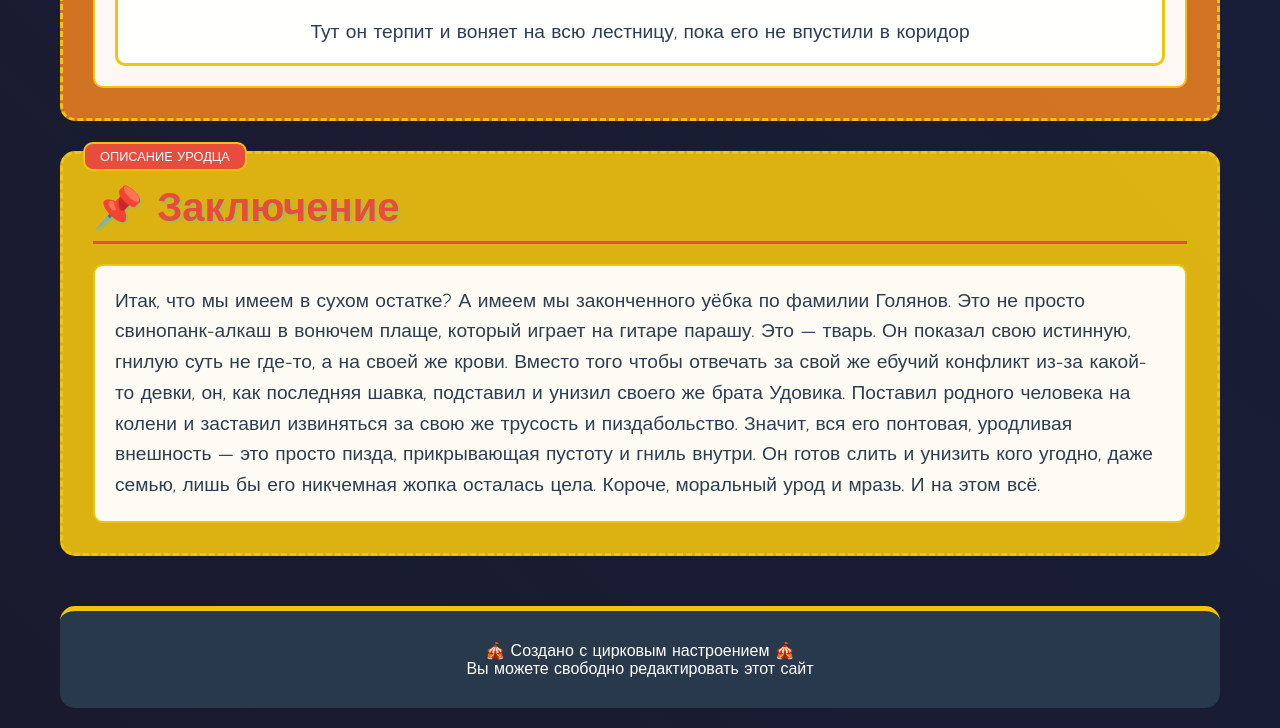
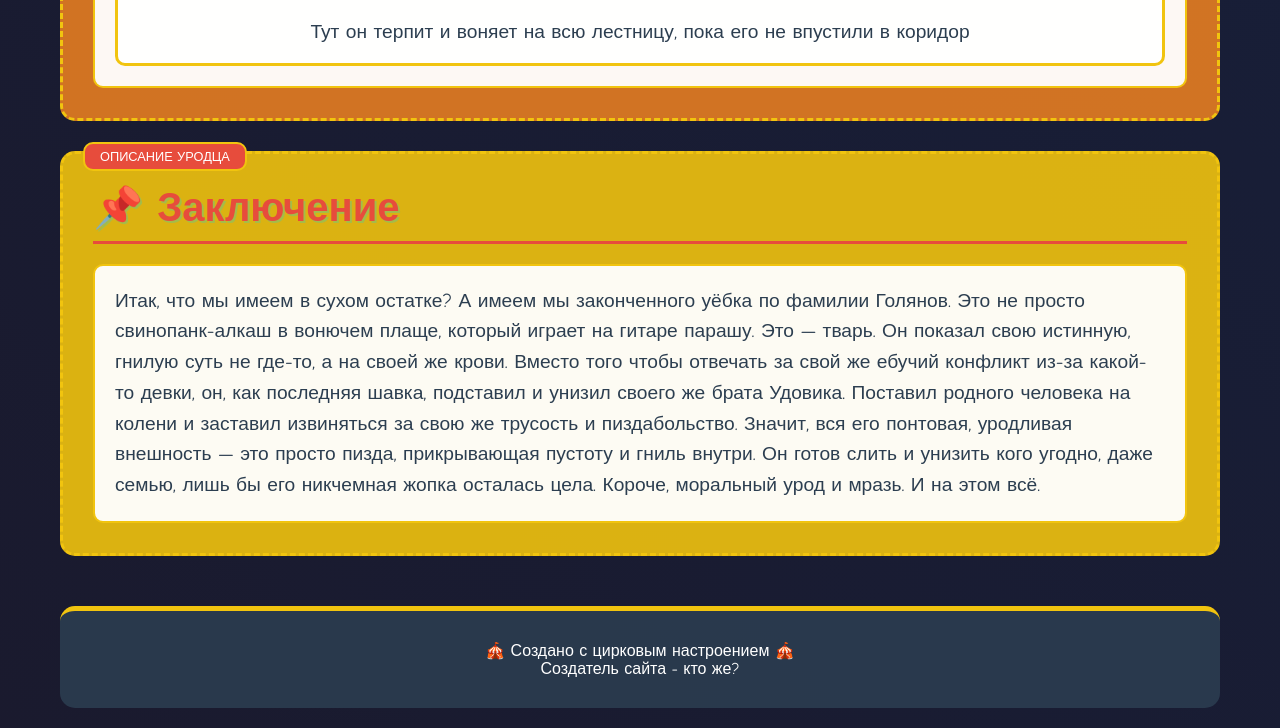
Before and after one commit to golyanov/golyanov.github.io, a plain HTML site: page index.html in a window 1280 px wide. Shown: the part 1611-2339 px from the top of the page. Drawn offline with Linux system fonts and the light colour scheme.

Commit message:
Update index.html

```diff
--- a/index.html
+++ b/index.html
@@ -323,7 +323,7 @@
 
         <footer>
             <p>🎪 Создано с цирковым настроением 🎪</p>
-            <p>Вы можете свободно редактировать этот сайт</p>
+            <p>Создатель сайта - кто же?</p>
         </footer>
     </div>
 
@@ -369,4 +369,5 @@
         });
     </script>
 </body>
+
 </html>
```
